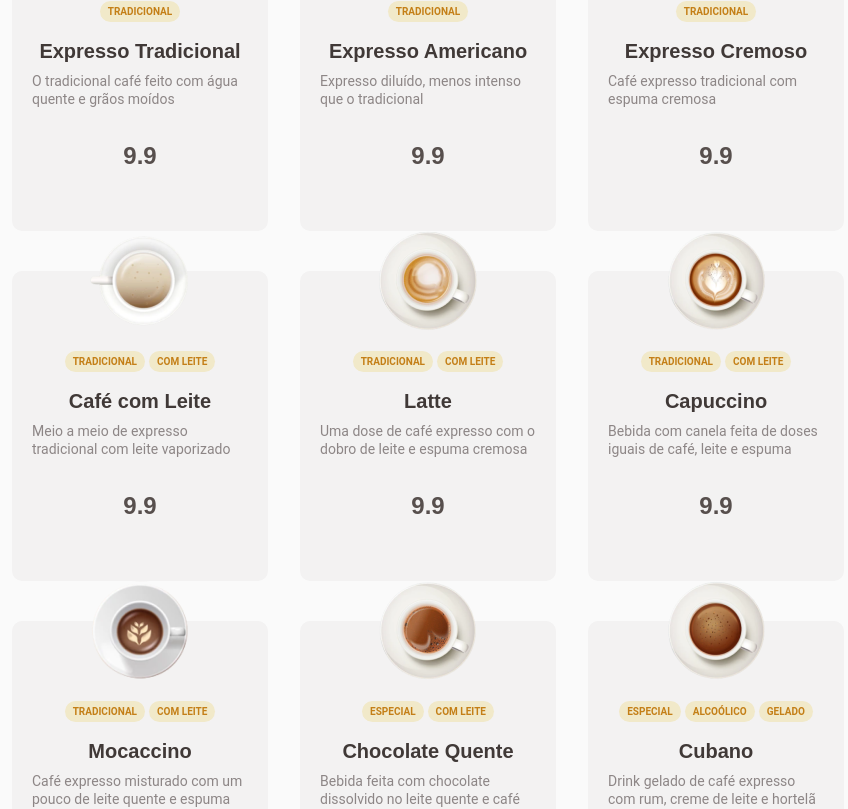
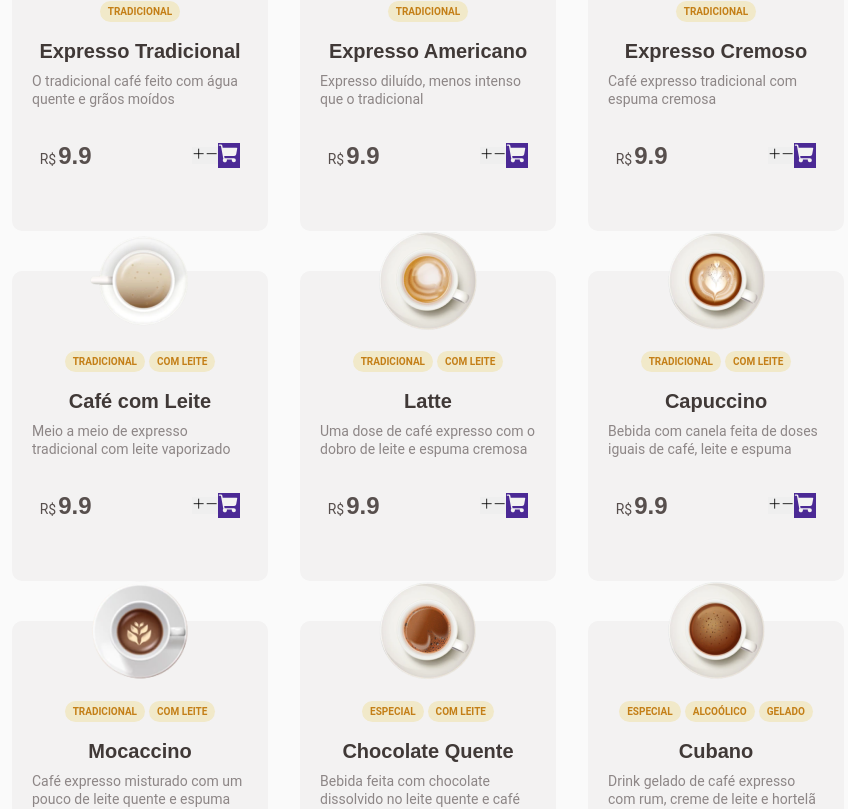
Before and after one commit to santanaIgot/coffe_project, a React (Vite) app: page / in a window 1280 px wide. Shown: the part 852-1661 px from the top of the page, without its empty margins (388-1236 px from the left). Built offline with nearby package versions, Linux system fonts and the light colour scheme.

Commit message:
[feature] - new button component

```diff
--- a/src/components/Card/index.tsx
+++ b/src/components/Card/index.tsx
@@ -1,4 +1,7 @@
-import { CoffeContainer, CoffeImage, Control, Description, Price, Tags, Title } from "./styles";
+import { CheckSquareOffset, Minus, Plus, ShoppingCart } from "phosphor-react";
+import { BoxOrder, CoffeContainer, CoffeImage, Control, Description, Price, Tags, Title } from "./styles";
+import { useState } from "react";
+import { useTheme } from "styled-components";
 
 
 type Props = {
@@ -14,6 +17,8 @@ type Props = {
 
 
 export function Card({ coffee }: Props) {
+    const [] = useState([])
+    const theme = useTheme()
     return(
         <CoffeContainer>
 
@@ -30,12 +35,27 @@ export function Card({ coffee }: Props) {
 
             <Control>
                 <Price>
+                    <span>R$</span>
                     <span>{coffee.price}</span>
                 </Price>
+
+                <BoxOrder>
+                    <button>
+                        <Plus/>
+                    </button>
+                    <button>
+                        <Minus/>
+                    </button>
+                    <button id="cart">
+                        <ShoppingCart
+                            size={22}
+                            weight="fill"
+                            color={theme.colors["base-card"] }
+                        />
+                    </button>
+
+                </BoxOrder>
             </Control>
-
-
-
         </CoffeContainer>
     )
 }
--- a/src/components/Card/styles.ts
+++ b/src/components/Card/styles.ts
@@ -57,7 +57,7 @@ export const Description = styled.span`
 
 
 export const Price = styled.div`
-      display: flex;
+    display: flex;
     align-items: baseline;
     gap: 2px;
 
@@ -75,8 +75,19 @@ export const Price = styled.div`
 
 export const Control = styled.div`
   display: flex;
-  align-items: center;
-  justify-content: space-between;
+  margin-top: 32px;
+  gap: 100px;
+`
 
-  margin-top: 32px;
+
+export const BoxOrder = styled.div`
+    display: flex;
+    justify-content: space-between;
+    align-items: center;
+
+
+   > button#cart{
+        background-color: ${({theme})=> theme.colors["purple-dark"]};
+    }
+
 `
```
Also changed, not shown: src/components/Button/index.tsx (added, +7 -0 lines), src/components/Button/style.ts (added).
